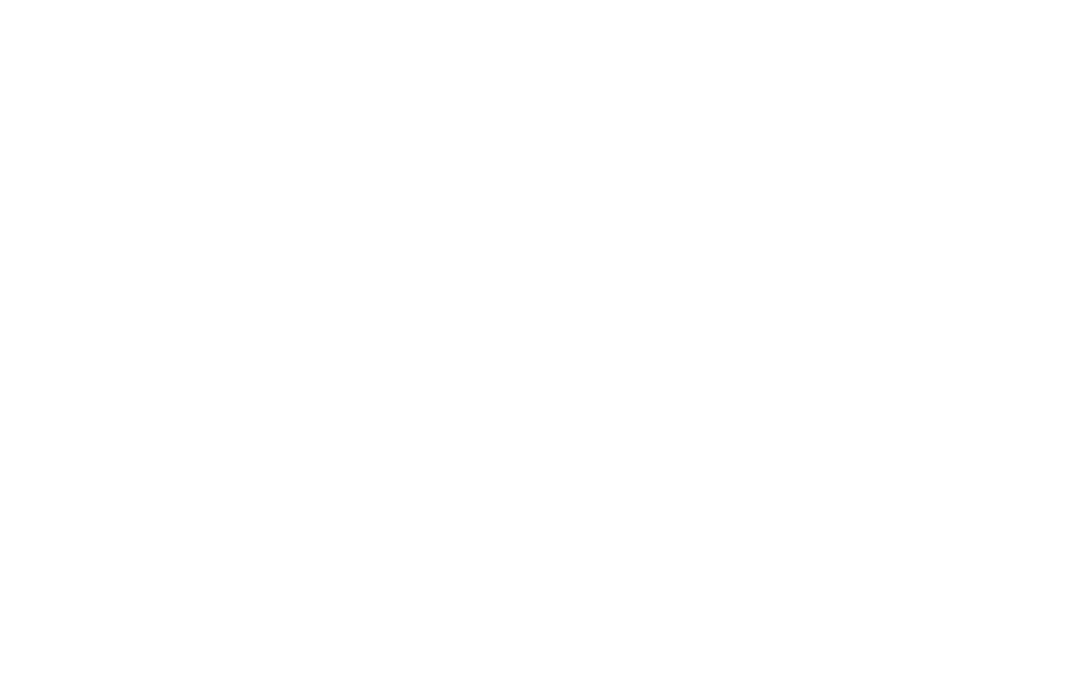
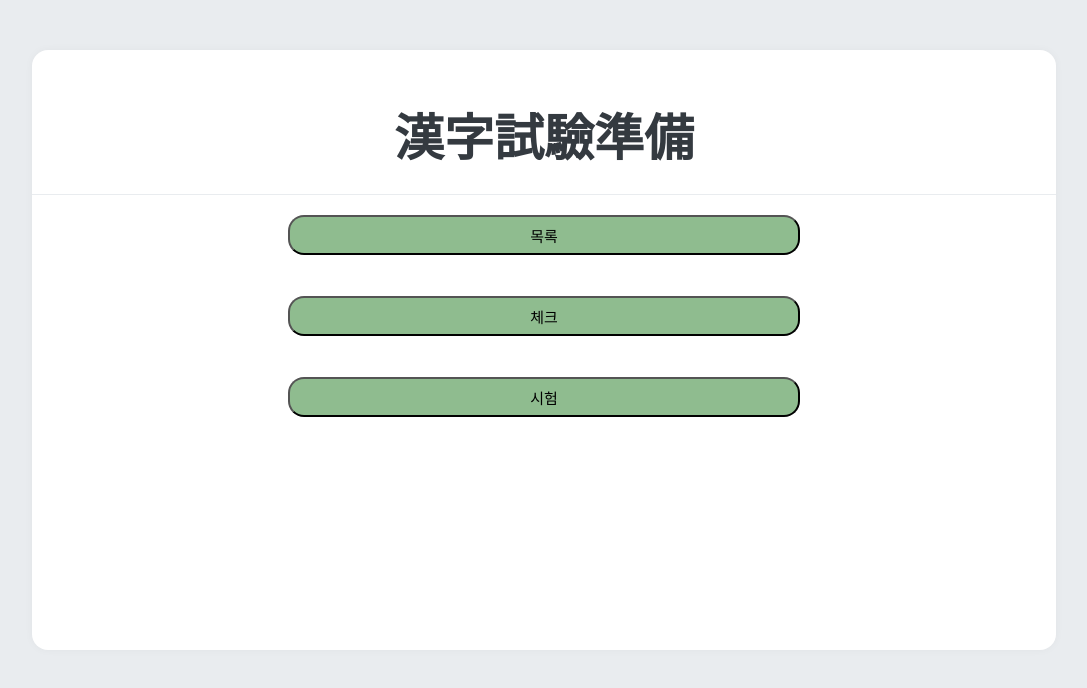
Before and after one commit to jenny-jione/hanja-web, a React (Create React App) app in the folder my-app/: page / in a window 1280 px wide. Before the commit this address had no page. Shown: the top 688 px of the page, without its empty margins (96-1183 px from the left). Built offline with nearby package versions, Linux system fonts and the light colour scheme.

Commit message:
feat: Home 화면 구현

```diff
--- a/my-app/src/App.js
+++ b/my-app/src/App.js
@@ -1,5 +1,6 @@
 import React, { Component } from 'react'; // 리액트를 구현할 수 있는 플러그인을 연결
 import { BrowserRouter as Router, Routes, Route } from 'react-router-dom';
+import Home from './pages/Home';
 import HanList from './pages/HanList';
 import HanInfo from './pages/HanInfo';
 import HanTest from './pages/HanTest';
@@ -16,6 +17,7 @@
       <button>TEST</button> */}
       <Router>
         <Routes>
+          <Route path='/' element={<Home/>}/>
           <Route path='/list' element={<HanList/>}/>
           <Route path='/detail/:hid' element={<HanInfo/>}/>
           <Route path='/test/:hid' element={<HanTest/>}/>
--- /dev/null
+++ b/my-app/src/component/HomeButton.js
@@ -0,0 +1,13 @@
+import styled from "styled-components";
+
+const HomeSelectButton = styled.button`
+    margin: 2% auto;
+    height: 40px;
+    width: 50%;
+    font-size: 15px;
+    color: black;
+    background-color: #8FBC8F;
+    border-radius: 16px;
+`;
+
+export default HomeSelectButton;
--- /dev/null
+++ b/my-app/src/component/HomeTitle.js
@@ -0,0 +1,17 @@
+import styled from "styled-components";
+
+const HomeHeadBlock = styled.div`
+  padding-top: 48px;
+  padding-left: 32px;
+  padding-right: 32px;
+  padding-bottom: 24px;
+  border-bottom: 1px solid #e9ecef;
+  h1 {
+    margin: 0;
+    text-align: center;
+    font-size: 50px;
+    color: #343a40;
+  }
+`;
+
+export default HomeHeadBlock;
--- /dev/null
+++ b/my-app/src/pages/Home.jsx
@@ -0,0 +1,37 @@
+import { useEffect } from "react";
+import { useNavigate } from "react-router-dom";
+import GlobalStyle from "../component/Background";
+import TemplateBlock from "../component/Template";
+import HomeHeadBlock from "../component/HomeTitle";
+import HomeSelectButton from "../component/HomeButton";
+
+
+const Home = () => {
+    const navigate = useNavigate();
+
+    useEffect(() => {
+        document.title = "홈";
+    })
+
+    const randomNum = Math.floor(Math.random() * 1817 + 1);
+    const toListPage = () => {navigate('/list');}
+    const toCheckPage = () => {navigate(`/check/${randomNum}`);}
+    const toTestPage = () => {navigate(`/test/${randomNum}`);}
+
+    return (
+        <>
+        <GlobalStyle />
+        <TemplateBlock>
+            <HomeHeadBlock>
+                <h1>漢字試驗準備</h1>
+            </HomeHeadBlock>
+            <HomeSelectButton onClick={toListPage}>목록</HomeSelectButton>
+            <HomeSelectButton onClick={toCheckPage}>체크</HomeSelectButton>
+            <HomeSelectButton onClick={toTestPage}>시험</HomeSelectButton>
+        </TemplateBlock>
+        </>
+
+    )
+}
+
+export default Home;
```
